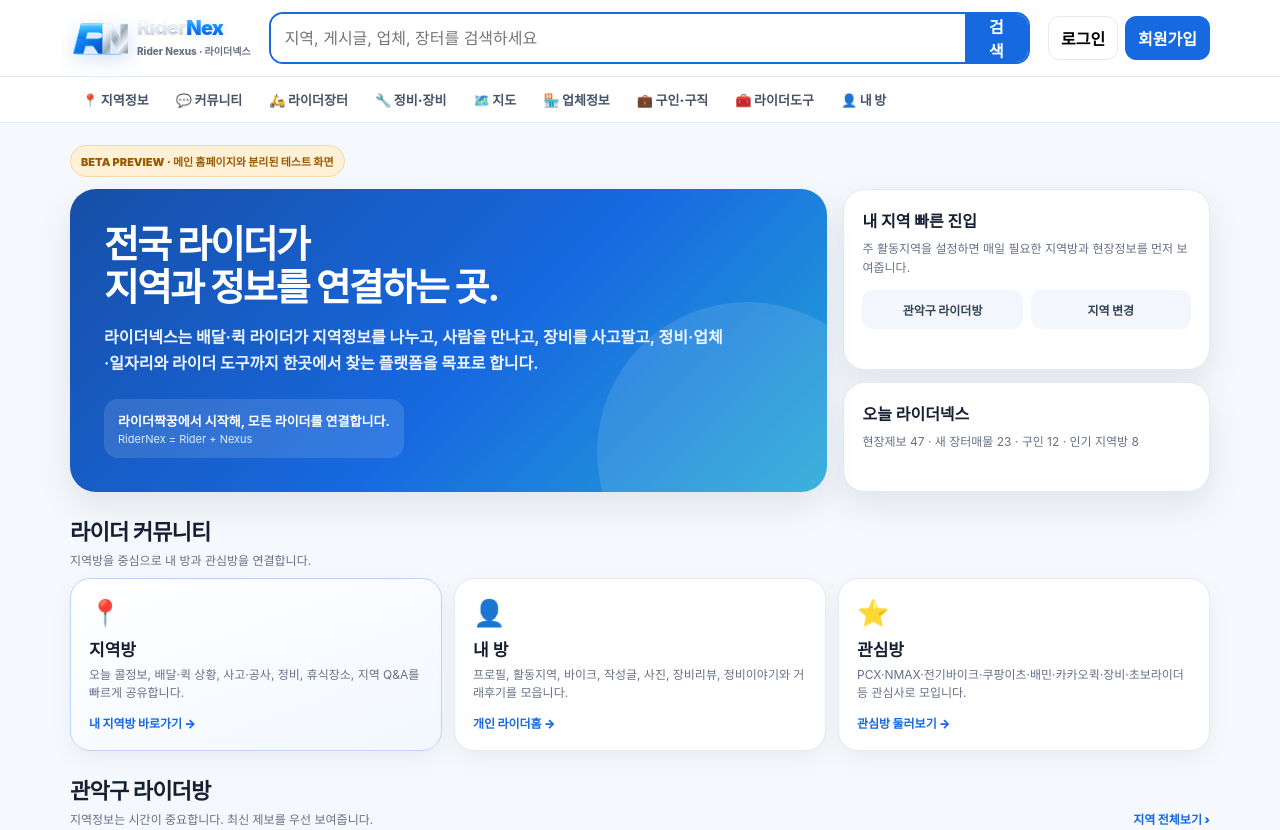
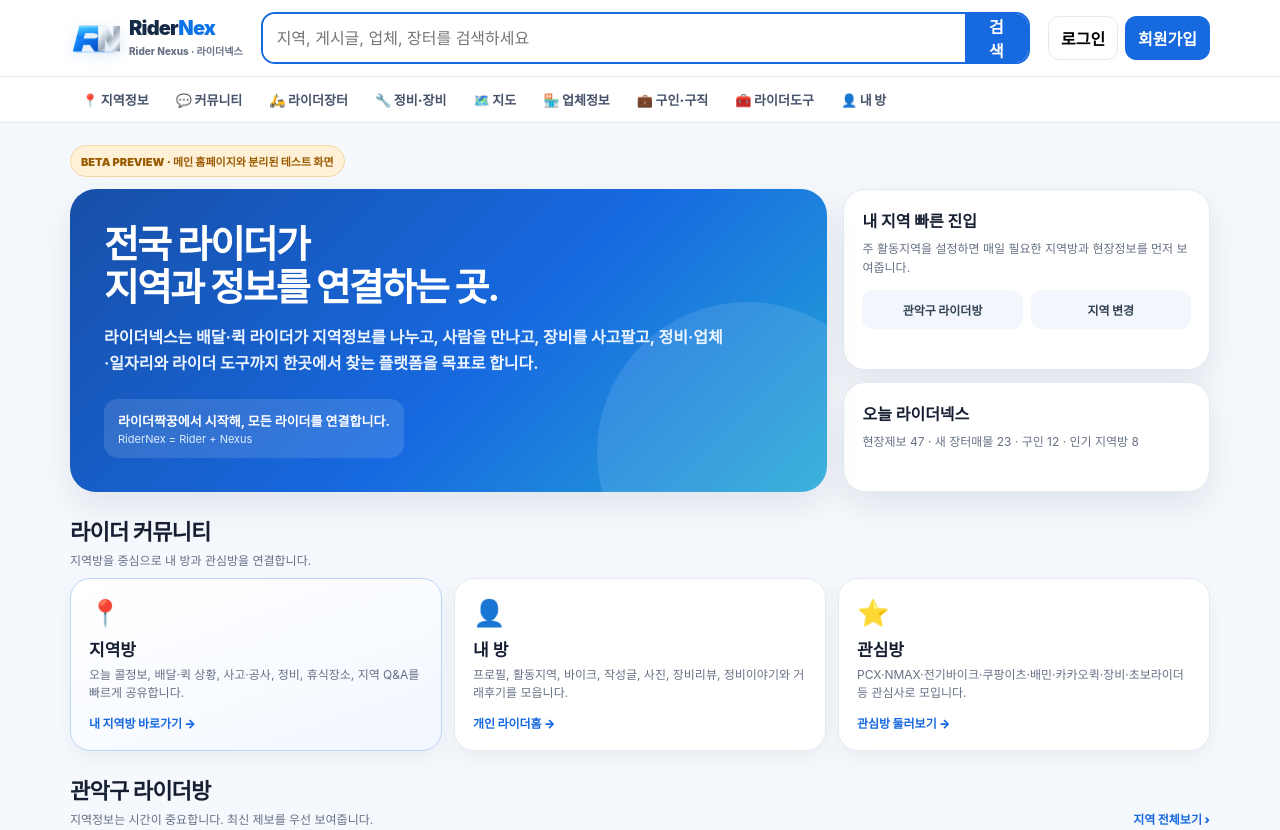
Before and after one commit to sunpeaker1/baedal-jjakkung-download, a website: page ridernex-beta/index.html in a window 1280 px wide. Shown: the top 830 px of the page. Drawn offline with Linux system fonts and the light colour scheme.

Commit message:
Refine RiderNex header logo for cleaner portal fit

```diff
--- a/ridernex-beta/index.html
+++ b/ridernex-beta/index.html
@@ -10,7 +10,7 @@
 <style>
 :root{--blue:#1769e0;--blue2:#0e56c7;--ink:#172033;--muted:#667085;--line:#e5eaf1;--bg:#f5f8fc;--panel:#fff;--green:#16a36a;--orange:#e78616;--red:#d74343;--shadow:0 14px 34px rgba(27,47,77,.09)}
 *{box-sizing:border-box}html{scroll-behavior:smooth}body{margin:0;background:var(--bg);color:var(--ink);font-family:-apple-system,BlinkMacSystemFont,"Noto Sans KR","Apple SD Gothic Neo","Segoe UI",sans-serif}a{text-decoration:none;color:inherit}button,input{font:inherit}
-.top{position:sticky;top:0;z-index:50;background:rgba(255,255,255,.94);backdrop-filter:blur(16px);border-bottom:1px solid var(--line)}.topin{max-width:1180px;margin:auto;padding:12px 20px;display:grid;grid-template-columns:auto 1fr auto;gap:18px;align-items:center}.brand{display:flex;align-items:center;gap:9px}.logoMetal{width:58px;height:44px;display:block;filter:drop-shadow(0 6px 10px rgba(20,92,190,.22))}.brandWord{display:block;font-size:20px;line-height:1;font-weight:1000;letter-spacing:-.8px;white-space:nowrap}.brandWord .rider{background:linear-gradient(180deg,#ffffff 0%,#eef3f8 28%,#9eacbc 74%,#5e6c7b 100%);-webkit-background-clip:text;background-clip:text;color:transparent;text-shadow:0 1px 0 rgba(255,255,255,.55)}.brandWord .nex{background:linear-gradient(180deg,#55c5ff 0%,#1689ff 46%,#0750c8 100%);-webkit-background-clip:text;background-clip:text;color:transparent;text-shadow:0 0 9px rgba(30,139,255,.16)}.brand small{display:block;margin-top:5px;color:var(--muted);font-size:10px;font-weight:800}.search{display:flex;border:2px solid var(--blue);border-radius:14px;overflow:hidden;background:white}.search input{width:100%;border:0;outline:0;padding:12px 14px}.search button{border:0;background:var(--blue);color:#fff;font-weight:900;padding:0 18px}.auth{display:flex;gap:7px}.auth button{border:1px solid var(--line);background:#fff;padding:9px 12px;border-radius:11px;font-weight:900}.auth .join{background:var(--blue);border-color:var(--blue);color:#fff}
+.top{position:sticky;top:0;z-index:50;background:rgba(255,255,255,.94);backdrop-filter:blur(16px);border-bottom:1px solid var(--line)}.topin{max-width:1180px;margin:auto;padding:12px 20px;display:grid;grid-template-columns:auto 1fr auto;gap:18px;align-items:center}.brand{display:flex;align-items:center;gap:9px}.logoMetal{width:50px;height:38px;display:block;filter:drop-shadow(0 4px 7px rgba(20,92,190,.16))}.brandWord{display:block;font-size:20px;line-height:1;font-weight:1000;letter-spacing:-.8px;white-space:nowrap}.brandWord .rider{color:#152a46}.brandWord .nex{color:#0d73e6}.brand small{display:block;margin-top:5px;color:var(--muted);font-size:10px;font-weight:800}.search{display:flex;border:2px solid var(--blue);border-radius:14px;overflow:hidden;background:white}.search input{width:100%;border:0;outline:0;padding:12px 14px}.search button{border:0;background:var(--blue);color:#fff;font-weight:900;padding:0 18px}.auth{display:flex;gap:7px}.auth button{border:1px solid var(--line);background:#fff;padding:9px 12px;border-radius:11px;font-weight:900}.auth .join{background:var(--blue);border-color:var(--blue);color:#fff}
 .nav{background:#fff;border-bottom:1px solid var(--line);overflow:auto;white-space:nowrap}.navin{max-width:1180px;margin:auto;padding:0 20px;display:flex;gap:3px}.nav a{padding:13px 12px;font-size:13px;font-weight:900;color:#46536a}.nav a:hover{color:var(--blue);background:#f2f7ff}
 .wrap{max-width:1180px;margin:auto;padding:22px 20px 46px}.beta{display:inline-flex;align-items:center;gap:7px;padding:7px 10px;border-radius:999px;background:#fff0d8;color:#9a5b00;border:1px solid #f5d8a4;font-size:11px;font-weight:1000}
 .hero{margin-top:12px;display:grid;grid-template-columns:1.55fr .75fr;gap:16px}.heroMain{min-height:280px;padding:34px;border-radius:26px;background:linear-gradient(135deg,#174fa8,#1769e0 55%,#25a8d7);color:#fff;position:relative;overflow:hidden;box-shadow:var(--shadow)}.heroMain:after{content:"";position:absolute;width:300px;height:300px;border-radius:50%;background:rgba(255,255,255,.11);right:-70px;bottom:-110px}.heroMain h1{margin:0;font-size:38px;line-height:1.13;letter-spacing:-2px}.heroMain p{margin:15px 0 0;max-width:620px;color:#eaf3ff;font-weight:700;line-height:1.65}.bridge{margin-top:22px;padding:12px 14px;border-radius:14px;background:rgba(255,255,255,.12);display:inline-flex;flex-direction:column;gap:2px}.bridge b{font-size:13px}.bridge span{font-size:11px;color:#dfeeff}.heroSide{display:grid;gap:12px}.sidecard{padding:18px;border-radius:22px;background:#fff;border:1px solid var(--line);box-shadow:var(--shadow)}.sidecard h3{margin:0;font-size:16px}.sidecard p{margin:8px 0 0;color:var(--muted);font-size:12px;line-height:1.55}.sideBtns{display:grid;grid-template-columns:1fr 1fr;gap:8px;margin-top:13px}.sideBtns a{padding:11px;border-radius:11px;text-align:center;background:#f3f7fd;font-size:12px;font-weight:900;color:#345}
@@ -49,15 +49,15 @@ footer{margin-top:30px;padding:25px 0 10px;border-top:1px solid var(--line);colo
         <stop offset=".76" stop-color="#f4f7fb"/>
         <stop offset="1" stop-color="#718194"/>
       </linearGradient>
-      <filter id="rnGlow" x="-30%" y="-30%" width="160%" height="160%">
-        <feGaussianBlur stdDeviation="1.5" result="b"/>
+      <filter id="rnGlow" x="-20%" y="-20%" width="140%" height="140%">
+        <feGaussianBlur stdDeviation=".35" result="b"/>
         <feMerge><feMergeNode in="b"/><feMergeNode in="SourceGraphic"/></feMerge>
       </filter>
     </defs>
-    <path d="M8 82 25 17h39c20 0 30 8 30 22 0 11-7 19-21 23l15 20H63L51 65H34l-5 17H8Zm30-47-4 15h26c8 0 12-3 12-8s-4-7-12-7H38Z" fill="url(#rmBlue)" stroke="#1eb7ff" stroke-width="1.2" filter="url(#rnGlow)"/>
-    <path d="M25 17h39c10 0 18 2 23 6L75 35H38l-4 15H17Z" fill="url(#rmBlueHi)" opacity=".86"/>
-    <path d="M72 17h20l19 31V17h17v65h-19L90 51v31H72Z" fill="url(#rmSilver)" stroke="#d7e5f4" stroke-width=".9"/>
-    <path d="M88 17h4l19 31v12L92 30v52h-4Z" fill="#ffffff" opacity=".28"/>
+    <path d="M8 82 25 17h39c20 0 30 8 30 22 0 11-7 19-21 23l15 20H63L51 65H34l-5 17H8Zm30-47-4 15h26c8 0 12-3 12-8s-4-7-12-7H38Z" fill="url(#rmBlue)" stroke="#3aaeff" stroke-width=".8" filter="url(#rnGlow)"/>
+    <path d="M25 17h39c10 0 18 2 23 6L75 35H38l-4 15H17Z" fill="url(#rmBlueHi)" opacity=".72"/>
+    <path d="M72 17h20l19 31V17h17v65h-19L90 51v31H72Z" fill="url(#rmSilver)" stroke="#bfcddd" stroke-width=".7"/>
+    <path d="M88 17h4l19 31v12L92 30v52h-4Z" fill="#ffffff" opacity=".18"/>
     <path d="M15 84h98" stroke="#228fff" stroke-width="2" opacity=".45"/>
   </svg>
   <span><span class="brandWord"><span class="rider">Rider</span><span class="nex">Nex</span></span><small>Rider Nexus · 라이더넥스</small></span>
```
